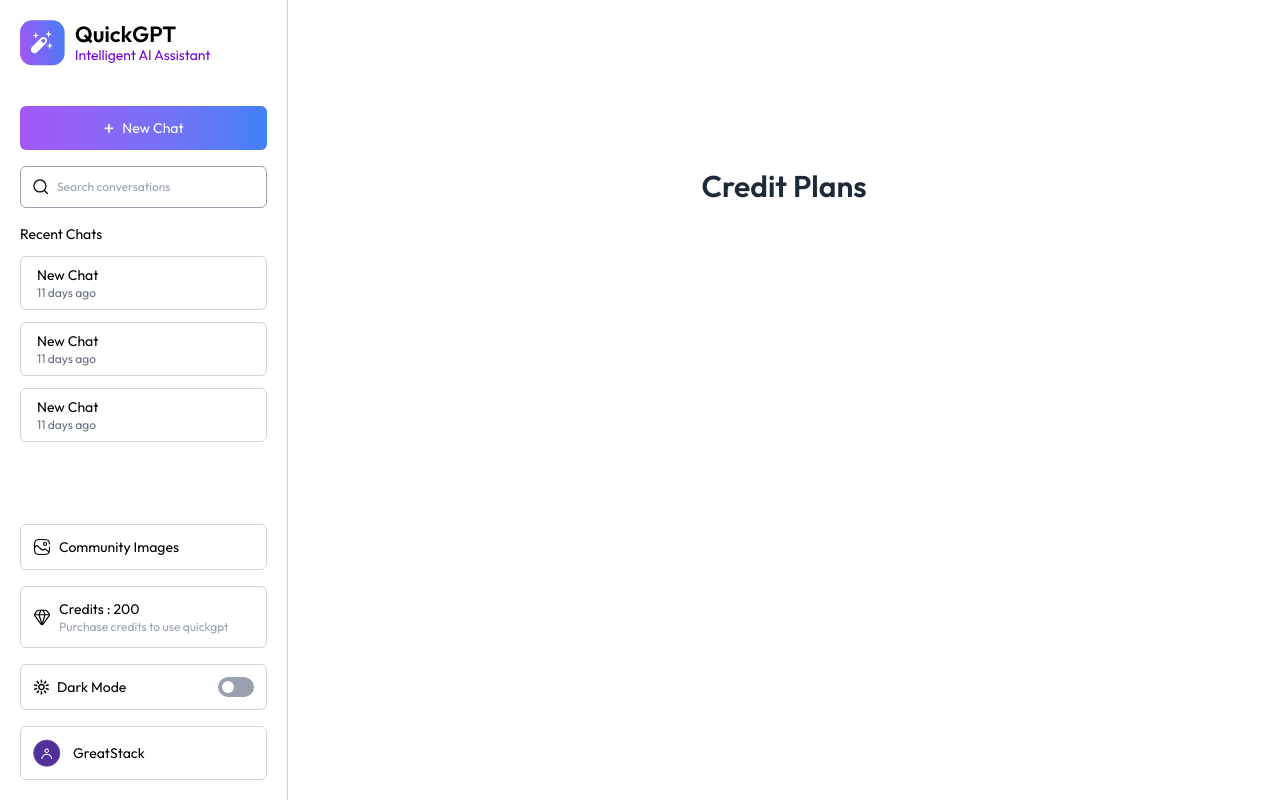
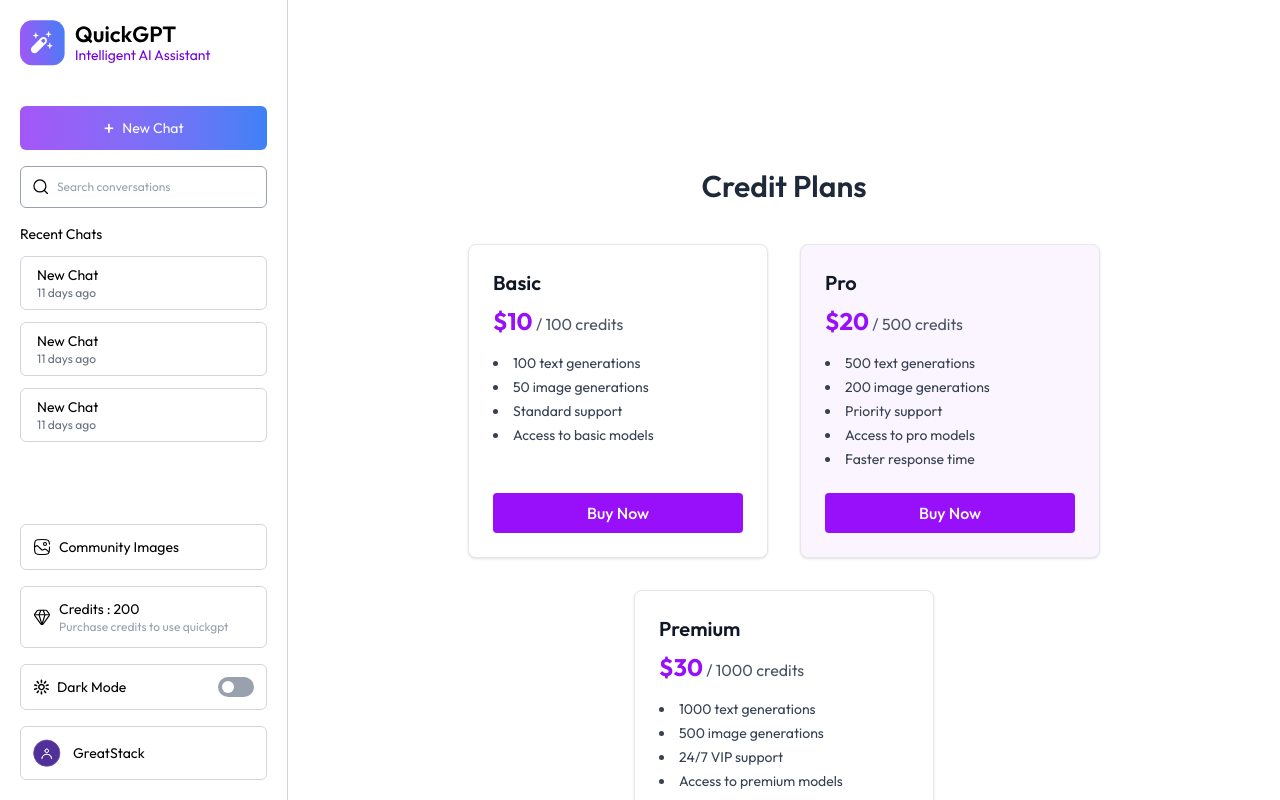
Before and after one commit to natitam1/NatnaelGPT, a React (Vite) app in the folder client/: page /credits in a window 1280 px wide. Built offline with nearby package versions, Linux system fonts and the light colour scheme.

Commit message:
Create a credit plan page

```diff
--- a/client/src/pages/Credits.jsx
+++ b/client/src/pages/Credits.jsx
@@ -21,6 +21,39 @@ const Credits = () => {
       <h2 className="text-3xl font-semibold text-center mb-10 xl:mt-30 text-gray-800 dark:text-white">
         Credit Plans
       </h2>
+      <div className="flex flex-wrap justify-center gap-8">
+        {plans.map((plan) => (
+          <div
+            key={plan._id}
+            className={`border border-gray-200 dark:border-purple-700 rounded-lg shadow hover:shadow-lg transition-shadow p-6 min-w-[300px] flex flex-col ${
+              plan._id === "pro"
+                ? "bg-purple-50 dark:bg-purple-900"
+                : "bg-white dark:bg-transparent"
+            }`}
+          >
+            <div className="flex-1">
+              <h3 className="text-xl font-semibold text-gray-900 dark:text-white mb-2">
+                {plan.name}
+              </h3>
+              <p className="text-2xl font-bold text-purple-600 dark:text-purple-300 mb-4">
+                ${plan.price}
+                <span className="text-base font-normal text-gray-600">
+                  {" "}
+                  / {plan.credits} credits
+                </span>
+              </p>
+              <ul className="list-disc list-inside text-sm text-gray-700 dark:text-purple-200 space-y-1">
+                {plan.features.map((feature, index) => (
+                  <li key={index}>{feature}</li>
+                ))}
+              </ul>
+            </div>
+            <button className="mt-6 bg-purple-600 hover:bg-purple-700 active:bg-purple-800 text-white font-medium py-2 rounded transition-colors cursor-pointer">
+              Buy Now
+            </button>
+          </div>
+        ))}
+      </div>
     </div>
   );
 };
```
